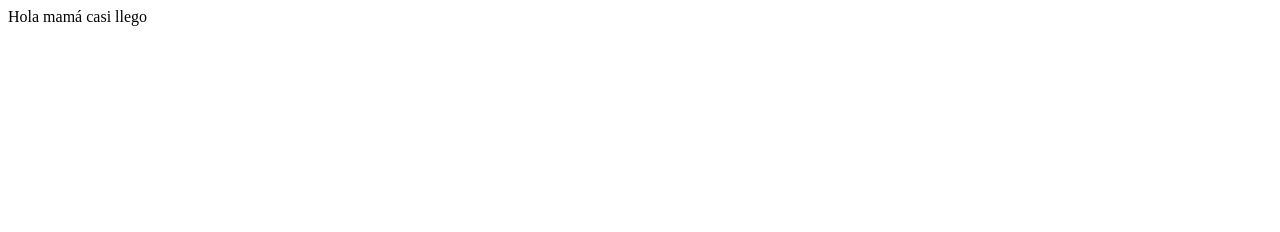
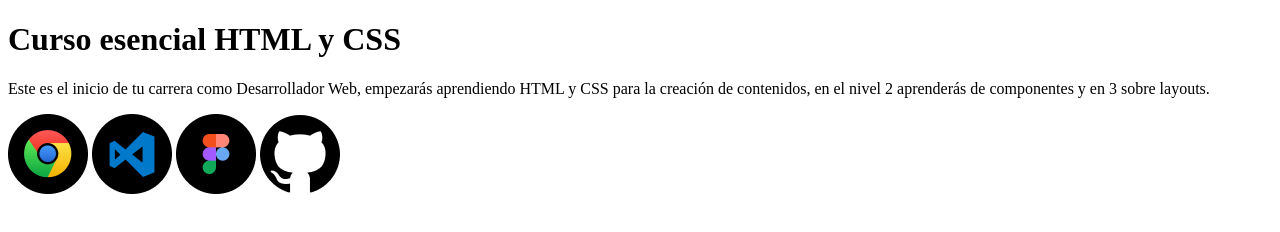
Before and after one commit to hellboy0009/stw, a plain HTML site: page index.html in a window 1280 px wide. Drawn offline with Linux system fonts and the light colour scheme.

Commit message:
Hemos agregado las imágenes de los logos al setup

```diff
--- a/index.html
+++ b/index.html
@@ -3,9 +3,21 @@
 <head>
     <meta charset="UTF-8">
     <meta name="viewport" content="width=device-width, initial-scale=1.0">
-    <title>Document</title>
+    <title>El BLog de Luz</title>
 </head>
 <body>
-    Hola mamá casi llego
+    <h1>
+        Curso esencial HTML y CSS
+    </h1>
+    <p>
+        Este es el inicio de tu carrera como Desarrollador Web,
+         empezarás aprendiendo HTML y CSS para la creación de contenidos,
+         en el nivel 2 aprenderás de componentes y en 3 sobre layouts.
+    </p>
+    <img src="images/google-chrome.png" alt="Logo de Google Chrone" title="Logo de Google Chrone">
+    <img src="images/visual-studio-code.png" alt="Logo de Visual Studio" title="Logo de Visual Studio">
+    <img src="images/figma.png" alt="Logo de Figma" title="Logo de Figma">
+    <img src="images/github.png" alt="Logo de GitHub" title="Logo de Github">
+
 </body>
 </html>
```
Also changed, not shown: images/figma.png (added), images/github.png (added), images/google-chrome.png (added), images/visual-studio-code.png (added).
